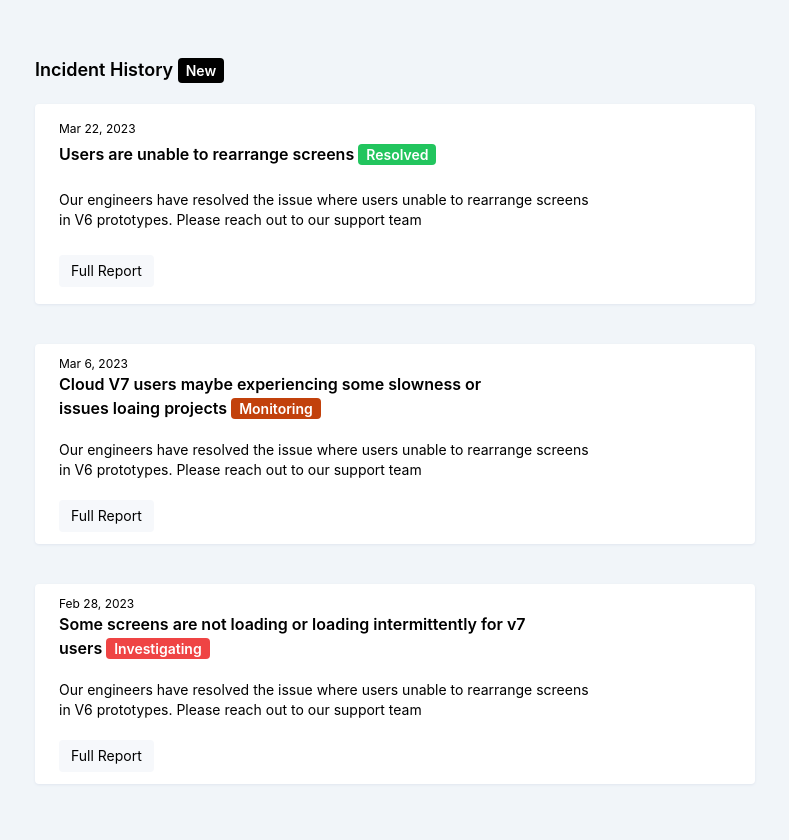
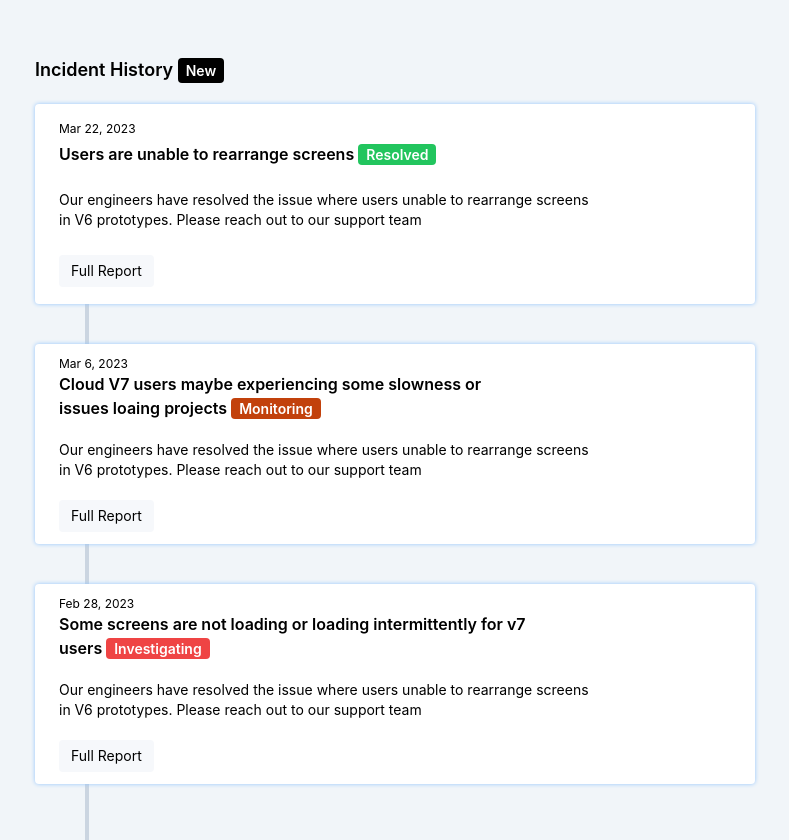
Before and after one commit to mbianou-bradon/icodethis-daily-ui-challenge, a website: page public/February 2023/Feb 20, 2023/index.html in a window 1280 px wide. Shown: the whole page, without its empty margins (245-1034 px from the left). Before the commit the page ends 800 px from the top, so only its background shows below. Drawn offline with Linux system fonts and the light colour scheme.

Commit message:
Added shadow

```diff
--- a/public/February 2023/Feb 20, 2023/main.js
+++ b/public/February 2023/Feb 20, 2023/main.js
@@ -29,7 +29,7 @@ root.innerHTML = issueData.map(issue => {
 
     return(
     `
-    <div class="flex flex-col justify-evenly py-3 px-6 w-full sm:max-w-[45rem] h-[12.5rem] bg-white rounded shadow shadow-slate-200">
+    <div class="flex flex-col justify-evenly py-3 px-6 w-full sm:max-w-[45rem] h-[12.5rem] bg-white rounded shadow-[0rem_0rem_0.25rem_0.001rem_rgba(147,197,253,1)] relative before:content-[''] before:absolute before:w-1 before:h-1/2 before:bg-slate-300 before:-bottom-14 before:left-[7%] before:-z-10">
         <h2 class="text-xs">${issue.date}</h2>
         <div class="font-semibold flex gap-2 w-[70%]">
             <h2>${issue.title} <span class="text-sm px-2 py-0.5 text-white ${issue.color} rounded">${issue.status}</span></h2>
```
Also changed, not shown: public/style.css.
